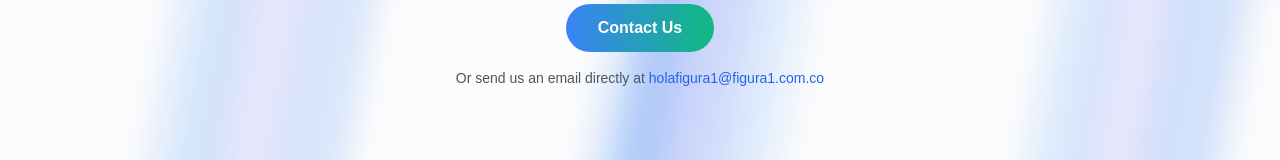
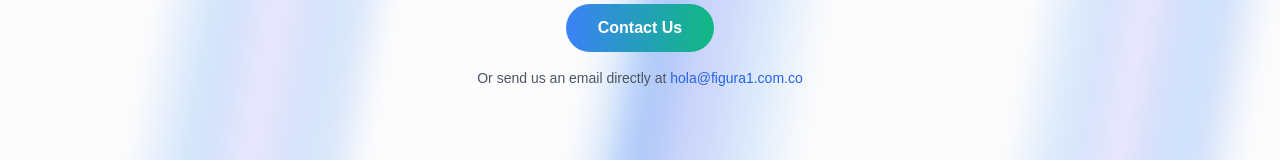
Before and after one commit to focardozom/figura1-test, a Next.js app: page / in a window 1280 px wide. Shown: the part 3840-4000 px from the top of the page. Built offline with nearby package versions, Linux system fonts and the light colour scheme; a web font is replaced by a local one.

Commit message:
Fix contact

```diff
--- a/app/components/Contact.tsx
+++ b/app/components/Contact.tsx
@@ -18,7 +18,7 @@ export default function Contact() {
 
             <div className="flex flex-col items-center justify-center gap-4">
               <a
-                href="mailto:holafigura1@figura1.com.co"
+                href="mailto:hola@figura1.com.co"
                 className={cn(
                   "group relative px-8 py-3",
                   "bg-gradient-to-r from-blue-500 to-emerald-500",
@@ -35,10 +35,10 @@ export default function Contact() {
               <p className="text-gray-600 text-sm">
                 Or send us an email directly at{' '}
                 <a
-                  href="mailto:holafigura1@figura1.com.co"
+                  href="mailto:hola@figura1.com.co"
                   className="text-blue-600 hover:text-blue-800 transition-colors"
                 >
-                  holafigura1@figura1.com.co
+                  hola@figura1.com.co
                 </a>
               </p>
             </div>
```
